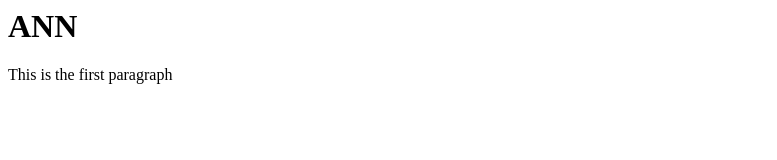
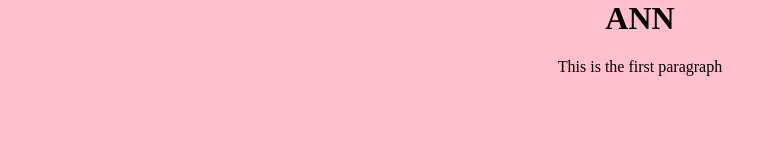
Before and after one commit to jaydarvas/ANN, a plain HTML site: page index.html in a window 1280 px wide. Shown: the whole page, without its empty margins (0-777 px from the left). Drawn offline with Linux system fonts and the light colour scheme.

Commit message:
Update index.html

```diff
--- a/index.html
+++ b/index.html
@@ -1,6 +1,6 @@
 <html lang="en">
 	<head>
-		<link rel="stylesheet" href="styles..css">
+		<link rel="stylesheet" href="styles.css">
 	</head>
 	<body>
 		<h1>ANN</h1>
```
